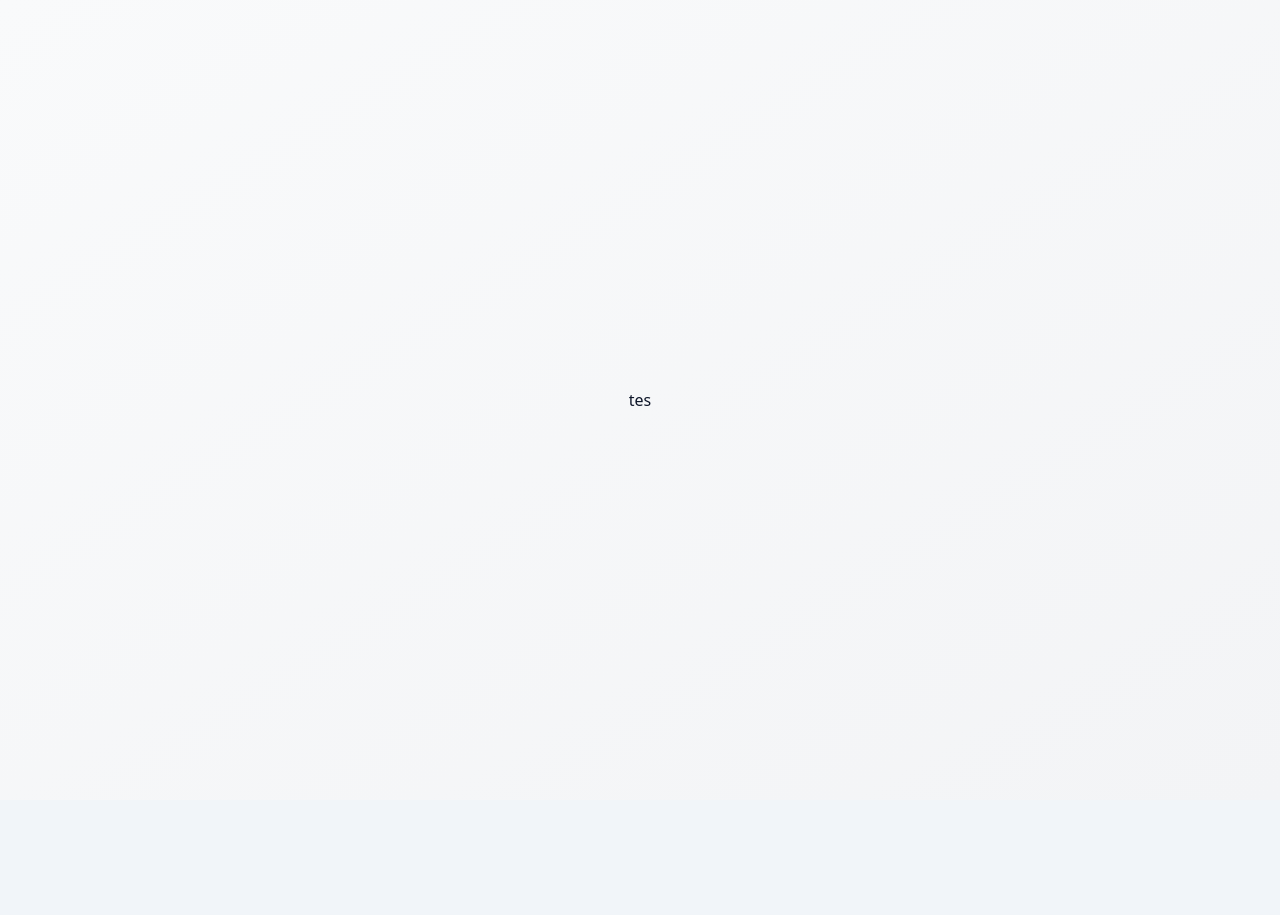
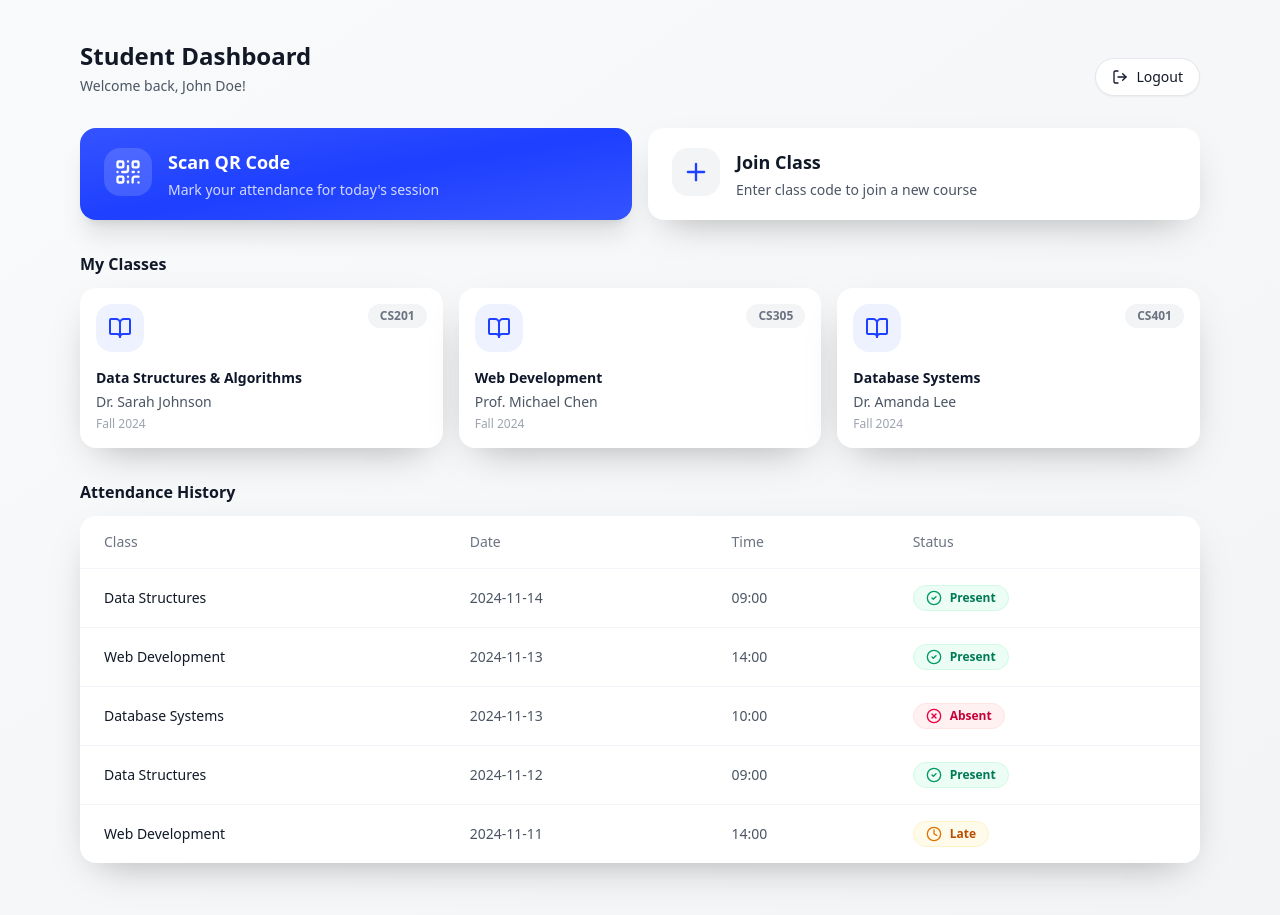
Before and after one commit to DimasEPS/Qpresent-FE, a React (Vite) app: page /student in a window 1280 px wide. Before the commit the page ends 800 px from the top, so only its background shows below. Built offline with nearby package versions, Linux system fonts and the light colour scheme.

Commit message:
feat: init StudentDashboard page

```diff
--- a/src/pages/StudentDashboard.jsx
+++ b/src/pages/StudentDashboard.jsx
@@ -1,11 +1,205 @@
-import React from 'react'
+import React from "react";
+import {
+  BookOpen,
+  CheckCircle2,
+  Clock4,
+  LogOut,
+  Plus,
+  QrCode,
+  XCircle,
+} from "lucide-react";
+
+const classCards = [
+  {
+    code: "CS201",
+    title: "Data Structures & Algorithms",
+    instructor: "Dr. Sarah Johnson",
+    term: "Fall 2024",
+  },
+  {
+    code: "CS305",
+    title: "Web Development",
+    instructor: "Prof. Michael Chen",
+    term: "Fall 2024",
+  },
+  {
+    code: "CS401",
+    title: "Database Systems",
+    instructor: "Dr. Amanda Lee",
+    term: "Fall 2024",
+  },
+];
+
+const attendanceHistory = [
+  { className: "Data Structures", date: "2024-11-14", time: "09:00", status: "Present" },
+  { className: "Web Development", date: "2024-11-13", time: "14:00", status: "Present" },
+  { className: "Database Systems", date: "2024-11-13", time: "10:00", status: "Absent" },
+  { className: "Data Structures", date: "2024-11-12", time: "09:00", status: "Present" },
+  { className: "Web Development", date: "2024-11-11", time: "14:00", status: "Late" },
+];
+
+const statusMap = {
+  Present: {
+    bg: "bg-emerald-50",
+    text: "text-emerald-700",
+    border: "border-emerald-100",
+    icon: <CheckCircle2 className="h-4 w-4 text-emerald-600" />,
+  },
+  Absent: {
+    bg: "bg-rose-50",
+    text: "text-rose-700",
+    border: "border-rose-100",
+    icon: <XCircle className="h-4 w-4 text-rose-600" />,
+  },
+  Late: {
+    bg: "bg-amber-50",
+    text: "text-amber-700",
+    border: "border-amber-100",
+    icon: <Clock4 className="h-4 w-4 text-amber-600" />,
+  },
+};
 
 function StudentDashboard() {
   return (
-    <div>
-      tes
+    <div className="w-full max-w-6xl mx-auto px-4 py-6 md:py-10 space-y-6 md:space-y-8">
+      <header className="flex flex-col gap-4 md:flex-row md:items-start md:justify-between">
+        <div className="space-y-1">
+          <h1 className="text-2xl font-semibold text-[#121826]">Student Dashboard</h1>
+          <p className="text-sm text-[#4B5563]">Welcome back, John Doe!</p>
+        </div>
+        <button
+          type="button"
+          className="self-end inline-flex items-center gap-2 rounded-full border border-[#E5E7EB] bg-white px-4 py-2 text-sm font-medium text-[#111827] shadow-sm transition hover:-translate-y-[1px] hover:shadow-md"
+        >
+          <LogOut className="h-4 w-4" />
+          Logout
+        </button>
+      </header>
+
+      <section className="grid grid-cols-1 gap-4 md:grid-cols-2">
+        <div className="relative overflow-hidden rounded-2xl bg-[#1E40FF] px-6 py-5 text-white shadow-xl">
+          <div className="absolute inset-0 bg-gradient-to-br from-white/10 via-transparent to-white/10" />
+          <div className="relative flex items-start gap-4">
+            <div className="flex h-12 w-12 items-center justify-center rounded-2xl bg-white/15">
+              <QrCode className="h-7 w-7" />
+            </div>
+            <div className="space-y-1">
+              <p className="text-lg font-semibold">Scan QR Code</p>
+              <p className="text-sm text-white/80">
+                Mark your attendance for today&apos;s session
+              </p>
+            </div>
+          </div>
+        </div>
+
+        <div className="rounded-2xl bg-white px-6 py-5 shadow-[0_15px_40px_-18px_rgba(0,0,0,0.35)]">
+          <div className="flex items-start gap-4">
+            <div className="flex h-12 w-12 items-center justify-center rounded-2xl bg-[#F3F4F6] text-[#1E40FF]">
+              <Plus className="h-7 w-7" />
+            </div>
+            <div className="space-y-1">
+              <p className="text-lg font-semibold text-[#111827]">Join Class</p>
+              <p className="text-sm text-[#4B5563]">Enter class code to join a new course</p>
+            </div>
+          </div>
+        </div>
+      </section>
+
+      <section className="space-y-3">
+        <h2 className="text-base font-semibold text-[#111827]">My Classes</h2>
+        <div className="grid gap-4 sm:grid-cols-2 lg:grid-cols-3">
+          {classCards.map((item) => (
+            <div
+              key={item.code}
+              className="group relative overflow-hidden rounded-2xl bg-white p-4 shadow-[0_15px_40px_-18px_rgba(0,0,0,0.35)] transition hover:-translate-y-1"
+            >
+              <div className="absolute inset-0 bg-gradient-to-br from-[#F3F6FF] to-transparent opacity-0 transition group-hover:opacity-100" />
+              <div className="relative flex items-start justify-between">
+                <div className="flex h-12 w-12 items-center justify-center rounded-2xl bg-[#EEF2FF] text-[#1E40FF]">
+                  <BookOpen className="h-6 w-6" />
+                </div>
+                <span className="rounded-full bg-[#F3F4F6] px-3 py-1 text-xs font-semibold text-[#6B7280]">
+                  {item.code}
+                </span>
+              </div>
+              <div className="relative mt-4 space-y-1">
+                <p className="text-sm font-semibold text-[#0F172A]">{item.title}</p>
+                <p className="text-sm text-[#4B5563]">{item.instructor}</p>
+                <p className="text-xs text-[#9CA3AF]">{item.term}</p>
+              </div>
+            </div>
+          ))}
+        </div>
+      </section>
+
+      <section className="space-y-3">
+        <h2 className="text-base font-semibold text-[#111827]">Attendance History</h2>
+
+        <div className="hidden rounded-2xl bg-white shadow-[0_15px_40px_-18px_rgba(0,0,0,0.35)] md:block">
+          <table className="w-full text-left">
+            <thead className="text-sm text-[#6B7280]">
+              <tr>
+                <th className="px-6 py-4 font-medium">Class</th>
+                <th className="px-6 py-4 font-medium">Date</th>
+                <th className="px-6 py-4 font-medium">Time</th>
+                <th className="px-6 py-4 font-medium">Status</th>
+              </tr>
+            </thead>
+            <tbody className="text-sm text-[#111827]">
+              {attendanceHistory.map((item, index) => {
+                const status = statusMap[item.status];
+                return (
+                  <tr
+                    key={`${item.className}-${item.date}-${index}`}
+                    className="border-t border-[#F1F5F9] last:border-b-0"
+                  >
+                    <td className="px-6 py-4">{item.className}</td>
+                    <td className="px-6 py-4 text-[#4B5563]">{item.date}</td>
+                    <td className="px-6 py-4 text-[#4B5563]">{item.time}</td>
+                    <td className="px-6 py-4">
+                      <span
+                        className={`inline-flex items-center gap-2 rounded-full border px-3 py-1 text-xs font-semibold ${status.bg} ${status.text} ${status.border}`}
+                      >
+                        {status.icon}
+                        {item.status}
+                      </span>
+                    </td>
+                  </tr>
+                );
+              })}
+            </tbody>
+          </table>
+        </div>
+
+        <div className="space-y-3 md:hidden">
+          {attendanceHistory.map((item, index) => {
+            const status = statusMap[item.status];
+            return (
+              <div
+                key={`${item.className}-${item.date}-${index}`}
+                className="rounded-2xl bg-white p-4 shadow-[0_15px_40px_-18px_rgba(0,0,0,0.35)]"
+              >
+                <div className="flex items-start justify-between">
+                  <div className="space-y-1">
+                    <p className="text-sm font-semibold text-[#111827]">{item.className}</p>
+                    <p className="text-xs text-[#4B5563]">
+                      {item.date} · {item.time}
+                    </p>
+                  </div>
+                  <span
+                    className={`inline-flex items-center gap-1.5 rounded-full border px-3 py-1 text-xs font-semibold ${status.bg} ${status.text} ${status.border}`}
+                  >
+                    {status.icon}
+                    {item.status}
+                  </span>
+                </div>
+              </div>
+            );
+          })}
+        </div>
+      </section>
     </div>
-  )
+  );
 }
 
-export default StudentDashboard
+export default StudentDashboard;
```
